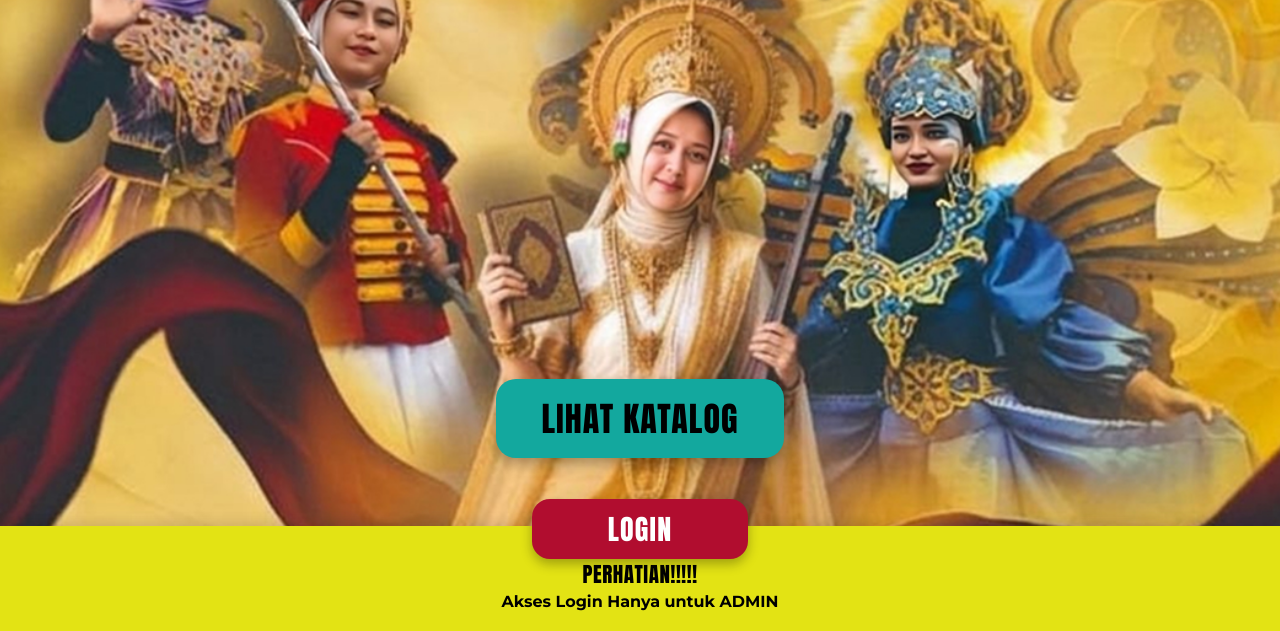
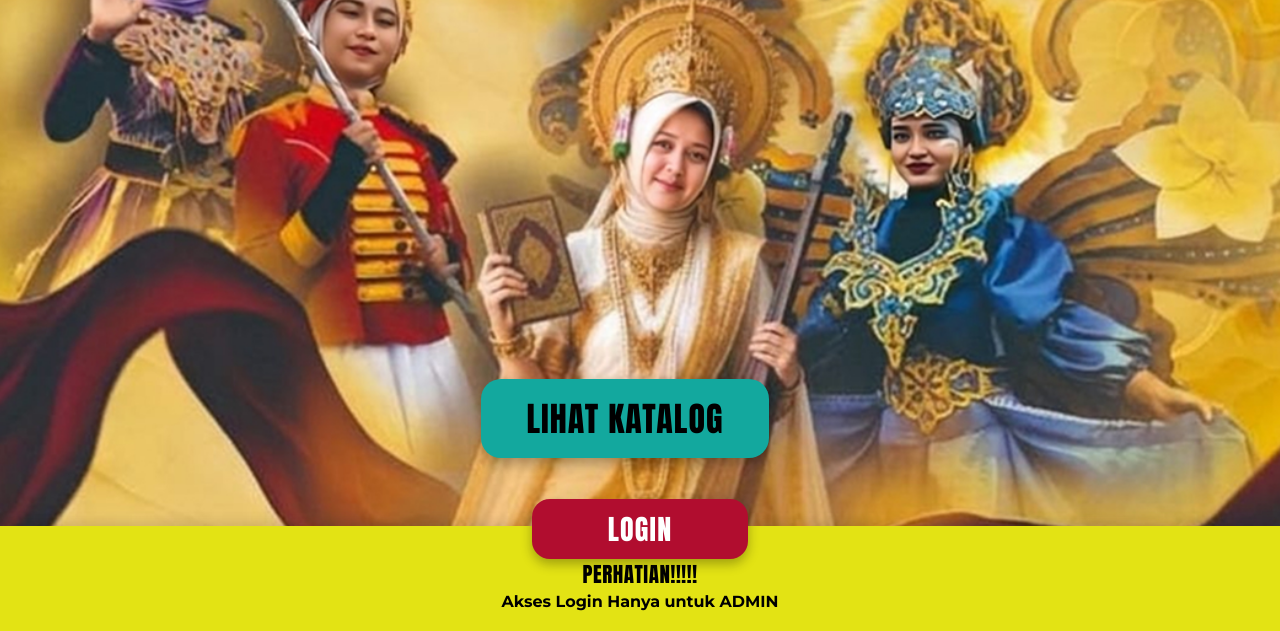
Before and after one commit to azelyaaaa/pemesananmaskot, a plain HTML site: page index.html in a window 1280 px wide. Shown: the part 169-800 px from the top of the page. Drawn offline with Linux system fonts and the light colour scheme.

Commit message:
Update index.html

```diff
--- a/index.html
+++ b/index.html
@@ -77,7 +77,7 @@
             display: flex;
             align-items: flex-end;
             justify-content: center;
-            padding: 20px 20px 68px 20px;
+            padding: 20px 50px 68px 20px;
             z-index: 5;
         }
         .btn-katalog {
```
